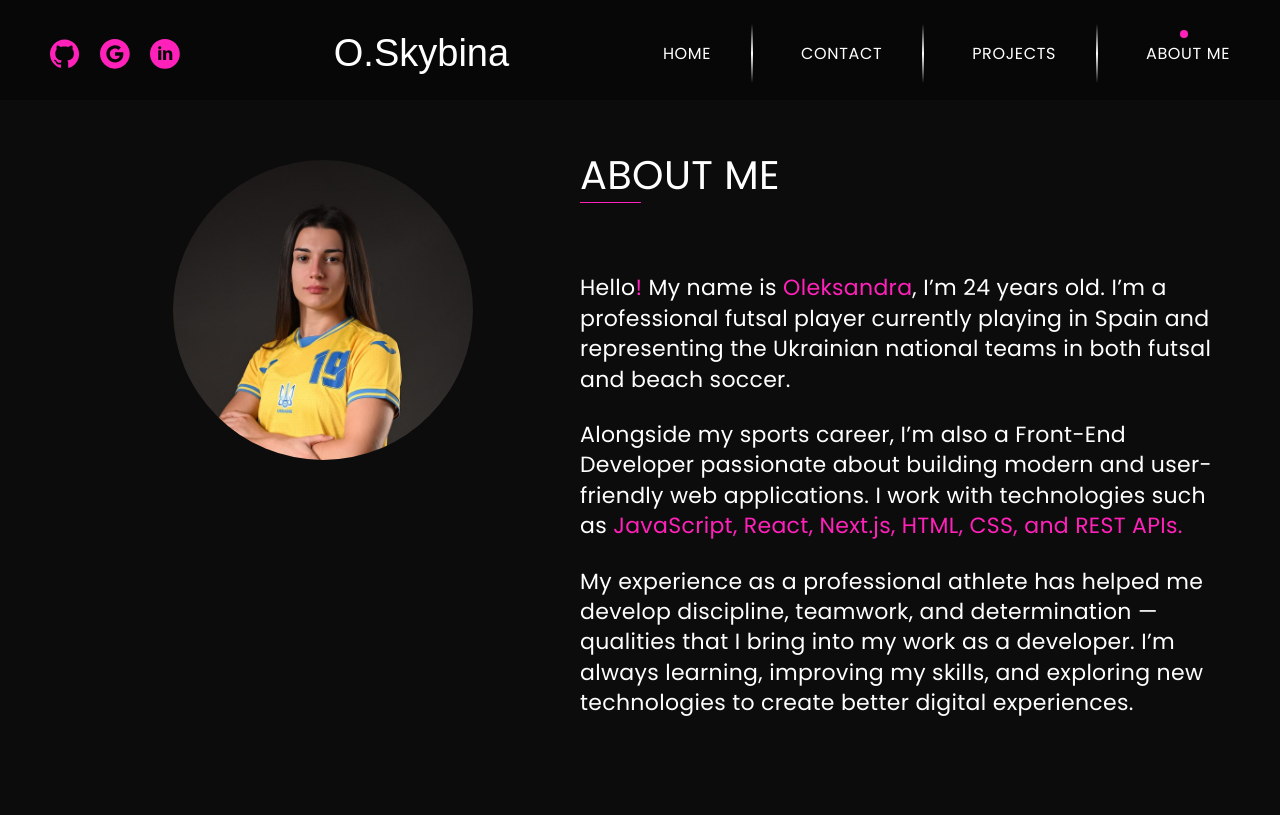
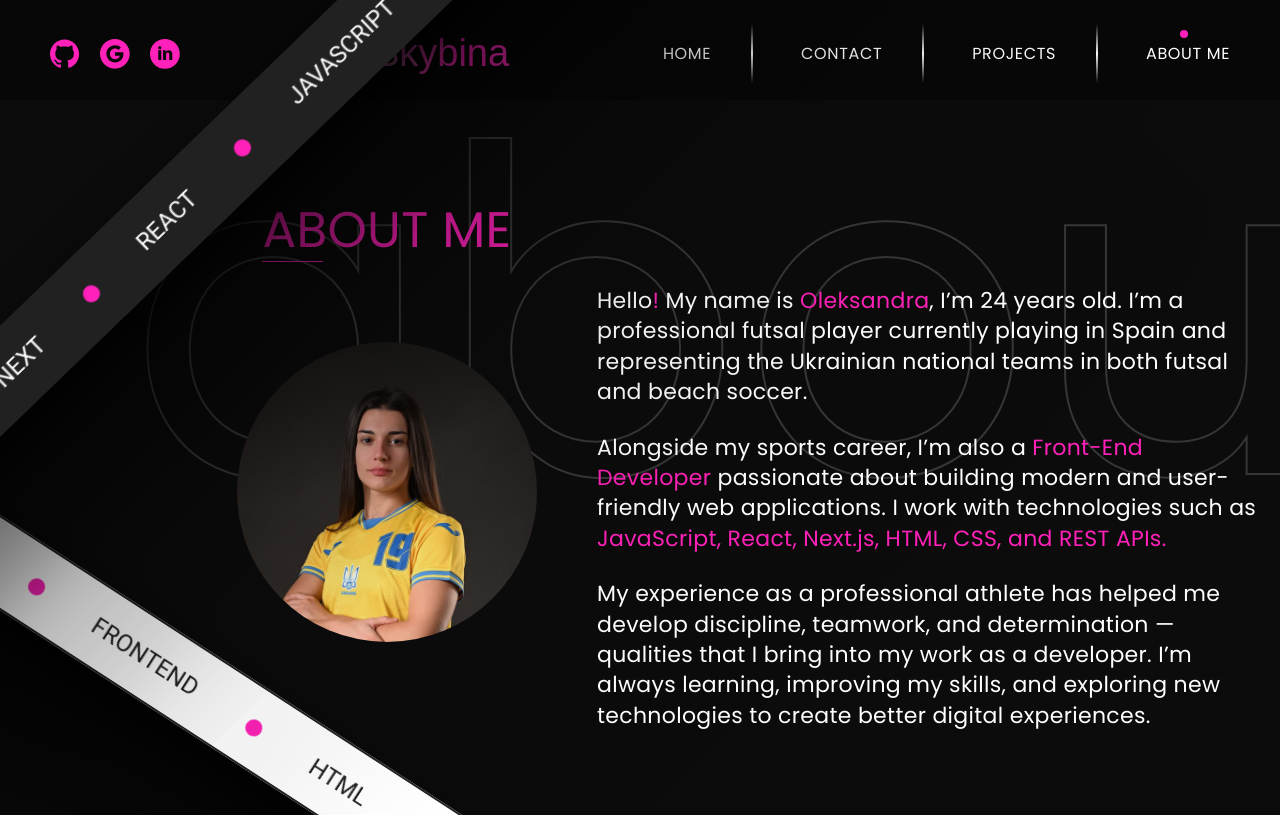
Before and after one commit to SashaSkybina11/MyPortfolio-, a Next.js app: page /about in a window 1280 px wide. Built offline with nearby package versions, Linux system fonts and the light colour scheme; a web font is replaced by a local one.

Commit message:
adaptive for the about me section

```diff
--- a/app/about/Page.module.css
+++ b/app/about/Page.module.css
@@ -1,96 +1,259 @@
 .containerAbout {
   display: flex;
-  justify-content: flex-end;
-  align-items: start;
-  gap: 107px;
-  padding-top: 160px;
+  flex-direction: column;
+  align-items: center;
+  gap: 20px;
+  padding: 120px 16px;
+  margin: 0 auto;
+
   position: relative;
+  overflow: hidden;
+}
+
+.contentAbout {
+  height: 100%;
+  max-width: 320px;
+  margin: 0 auto;
+
+  font-family: var(--font-family);
+  color: var(--white);
+
+  font-weight: 400;
+  line-height: 190%;
+  letter-spacing: 0.02em;
+
+  display: flex;
+  flex-direction: column;
+  justify-content: center;
+  align-items: center;
+  gap: 40px;
+
+  position: relative;
+  z-index: 1;
+  overflow: hidden;
 }
 
 .image {
-  flex: 0 0 300px;
-  position: relative;
-  width: 300px;
-  height: 300px;
-  border-radius: 50%;
-  overflow: hidden;
-  z-index: 3;
+  display: none;
 }
 
-.contentAbout {
-  flex: 0 0 700px;
-  max-width: 700px;
-  height: 100%;
+.imageMobaliTablet {
+  width: 170px;
+  height: 170px;
+  border-radius: 50%;
 
-  font-family: var(--font-family);
-  font-weight: 400;
-  line-height: 190%;
-  letter-spacing: 0.02em;
-  color: var(--white);
-
+  position: relative;
   z-index: 3;
+  overflow: hidden;
 }
 
 .title {
   font-size: 40px;
+
   text-transform: uppercase;
-  margin-bottom: 70px;
+  color: var(--rose);
+  z-index: 3;
+
+  font-size: 40px;
+  position: relative;
+}
+
+.title::after {
+  width: 140px;
 }
 
 .title::after {
   content: "";
   display: block;
-  width: 61px;
+  width: 120px;
   height: 1px;
   background-color: var(--rose);
-  margin-top: 12px;
+  margin: 12px auto 0;
 }
 
 .descr {
-  font-size: 22px;
-  padding-right: 50px;
-}
-
-.descr p {
-  margin-bottom: 25px;
-}
-
-.descr p:last-child {
-  margin-bottom: 0;
+  font-size: 18px;
+  display: flex;
+  flex-direction: column;
+  align-items: center;
+  gap: 25px;
 }
 
 .descr span {
   color: var(--rose);
 }
 
+.behind {
+  display: none;
+}
+
+.whiteLine,
+.grayLine {
+  display: none;
+}
+
+@media only screen and (min-width: 768px) {
+  .containerAbout {
+    padding: 120px 36px;
+  }
+
+  .contentAbout {
+    padding-top: 30px;
+    max-width: 768px;
+  }
+  .imageMobaliTablet {
+    width: 250px;
+    height: 250px;
+  }
+
+  .title {
+    font-size: 50px;
+  }
+
+  .title::after {
+    width: 140px;
+  }
+
+  .behind {
+    display: block;
+    font-size: 270px;
+
+    font-weight: 400;
+
+    line-height: 170%;
+    text-transform: lowercase;
+
+    color: transparent;
+    -webkit-text-stroke: 2px #363636;
+    user-select: none;
+    pointer-events: none;
+
+    position: absolute;
+    z-index: 0;
+
+    top: 0;
+    left: 10%;
+  }
+}
+
+@media only screen and (min-width: 1024px) {
+  .containerAbout {
+    padding: 120px 36px;
+  }
+
+  .contentAbout {
+    max-width: 1024px;
+    display: block;
+  }
+  .contentBox {
+    display: flex;
+    flex-direction: row;
+    align-items: center;
+    justify-content: space-evenly;
+    gap: 30px;
+    margin-bottom: 60px;
+  }
+
+  .image {
+    display: block;
+    width: 300px;
+    height: 300px;
+    border-radius: 50%;
+
+    position: relative;
+    z-index: 3;
+    overflow: hidden;
+  }
+
+  .title {
+    margin: 0;
+  }
+
+  .title::after {
+    width: 61px;
+    height: 1px;
+    margin: 16px 0 0;
+  }
+
+  .descr {
+    flex-direction: column;
+  }
+
+  .imageMobaliTablet {
+    display: none;
+  }
+
+  .behind {
+    top: 0;
+    left: 10%;
+    font-size: 300px;
+  }
+}
+
+@media only screen and (min-width: 1280px) {
+  .containerAbout {
+    padding: 156px 10px 84px 228px;
+  }
+
+  .contentAbout {
+    max-width: 1024px;
+    display: flex;
+    flex-direction: row;
+    gap: 60px;
+  }
+
+  .contentBox {
+    display: flex;
+    flex-direction: column-reverse;
+    justify-content: space-evenly;
+
+    align-items: center;
+
+    gap: 80px;
+    margin-bottom: 60px;
+  }
+
+  .image {
+    display: block;
+    width: 300px;
+    height: 300px;
+    border-radius: 50%;
+
+    position: relative;
+    z-index: 3;
+    overflow: hidden;
+  }
+
+  .descr {
+    flex-direction: column;
+    padding-top: 100px;
+    font-size: 22px;
+  }
+
+  .imageMobaliTablet {
+    display: none;
+  }
+
+  .behind {
+    font-size: 454px;
+    top: -70px;
+    left: 10%;
+  }
+
   /* Lines */
 
   .whiteLine,
   .grayLine {
-  user-select: none;
-}
+    display: block;
 
-.whiteLine {
-  z-index: 20;
-}
+    left: 50%;
+    transform-origin: center;
+    width: 120vw;
+    height: 80px;
 
-.grayLine {
-  z-index: 15;
-}
+    border: 2px solid var(--grey);
+    overflow: hidden;
 
-.whiteLine {
-  position: absolute;
-
-  width: 2200px;
-  height: 95px;
-
-  top: 150px;
-  left: 0px;
-  transform: translate(-62%, 0%) rotate(211deg);
-  /* transform: translate(-40%, 40%) rotate(129deg); */
-
-  background: var(--white);
-  border: 5px solid var(--grey);
     box-shadow:
       0 0 0 0 #000,
       0 27px 58px 0 rgba(0, 0, 0, 0.98),
@@ -102,22 +265,20 @@
 
   .grayLine {
     position: absolute;
-  top: 0;
-  left: 0;
+    left: 15%;
+    transform: translate(-50%) rotate(316deg);
+    background: var(--grey);
+    z-index: 15;
+  }
 
-  width: 2000px;
-  height: 90px;
-  transform: translate(-40%, 40%) rotate(305deg);
-  /* transform: translate(-7%, 680%) rotate(17deg); */
+  .whiteLine {
+    position: absolute;
+    top: 100%;
 
-  background-color: var(--grey);
-  box-shadow:
-    0 0 0 0 #000,
-    0 27px 58px 0 rgba(0, 0, 0, 0.98),
-    0 106px 106px 0 rgba(0, 0, 0, 0.85),
-    0 239px 143px 0 rgba(0, 0, 0, 0.5),
-    0 425px 170px 0 rgba(0, 0, 0, 0.15),
-    0 664px 186px 0 rgba(0, 0, 0, 0.02);
+    left: 40%;
+    transform: translate(-50%, 50%) rotate(33deg);
+    background: var(--white);
+    z-index: 10;
   }
 
   .track {
@@ -147,19 +308,7 @@
     gap: 60px;
   }
 
-.whiteText {
-  display: flex;
-  align-items: center;
-  gap: 60px;
-
-  font-family: var(--second-family);
-  font-weight: 400;
-  font-size: 30px;
-  text-transform: uppercase;
-  color: var(--grey);
-  transform: rotate(180deg);
-}
-
+  .whiteText,
   .grayText {
     display: flex;
     align-items: center;
@@ -167,8 +316,15 @@
 
     font-family: var(--second-family);
     font-weight: 400;
-  font-size: 30px;
+    font-size: 24px;
     text-transform: uppercase;
+  }
+
+  .whiteText {
+    color: var(--grey);
+  }
+
+  .grayText {
     color: var(--white);
   }
 
@@ -199,23 +355,4 @@
   .grayLine:hover .track {
     animation-play-state: paused;
   }
-
-/* Content behind */
-
-.behind {
-  font-weight: 400;
-  font-size: 454px;
-  line-height: 170%;
-  text-transform: lowercase;
-
-  position: absolute;
-  top: -205px;
-  left: 170px;
-
-  color: transparent;
-  -webkit-text-stroke: 2px #363636;
-
-  user-select: none;
-
-  z-index: 0;
 }
--- a/app/about/page.tsx
+++ b/app/about/page.tsx
@@ -5,7 +5,7 @@ import { skills } from "@/types/skills";
 const Page = () => {
   return (
     <main className={css.containerAbout}>
-      {/* <div className={css.whiteLine}>
+      <div className={css.whiteLine}>
         <div className={css.track}>
           {[...skills, ...skills].map((skill, i) => (
             <div key={i} className={css.item}>
@@ -14,8 +14,8 @@ const Page = () => {
             </div>
           ))}
         </div>
-      </div> */}
-      {/* <div className={css.grayLine}>
+      </div>
+      <div className={css.grayLine}>
         <div className={css.track}>
           {[...skills, ...skills].reverse().map((skill, i) => (
             <div key={i} className={css.item}>
@@ -24,7 +24,10 @@ const Page = () => {
             </div>
           ))}
         </div>
-      </div> */}
+      </div>
+
+      <div className={css.contentAbout}>
+        <div className={css.contentBox}>
           <div className={css.image}>
             <Image
               src="/avatar/my-photo.jpg"
@@ -33,19 +36,28 @@ const Page = () => {
               style={{ objectFit: "cover" }}
             />
           </div>
-      <div className={css.contentAbout}>
           <h1 className={css.title}>about me</h1>
+        </div>
+        <div className={css.imageMobaliTablet}>
+          <Image
+            src="/avatar/my-photo.jpg"
+            alt="My photo"
+            fill
+            style={{ objectFit: "cover" }}
+          />
+        </div>
         <div className={css.descr}>
           <p>
-            Hello<span>!</span> My name is <span> Oleksandra</span>, I&#8217;m
-            24 years old. I&#8217;m a professional futsal player currently
-            playing in Spain and representing the Ukrainian national teams in
-            both futsal and beach soccer.
+            Hello<span>!</span> My name is
+            <span> Oleksandra</span>, I&#8217;m 24 years old. I&#8217;m a
+            professional futsal player currently playing in Spain and
+            representing the Ukrainian national teams in both futsal and beach
+            soccer.
           </p>
           <p>
-            Alongside my sports career, I&#8217;m also a Front-End Developer
-            passionate about building modern and user-friendly web applications.
-            I work with technologies such as
+            Alongside my sports career, I&#8217;m also a
+            <span> Front-End Developer </span>passionate about building modern
+            and user-friendly web applications. I work with technologies such as
             <span> JavaScript, React, Next.js, HTML, CSS, and REST APIs.</span>
           </p>
           <p>
@@ -57,7 +69,7 @@ const Page = () => {
           </p>
         </div>
       </div>
-      {/* <div className={css.behind}>about</div> */}
+      <div className={css.behind}>about</div>
     </main>
   );
 };
--- a/app/contact/Page.module.css
+++ b/app/contact/Page.module.css
@@ -387,7 +387,7 @@
 @media only screen and (min-width: 1280px) {
   .contentContact {
     max-width: 1280px;
-    padding: 40px 20px 0px 350px;
+    padding: 40px 20px 0px 320px;
     display: flex;
     flex-direction: column;
     align-items: flex-start;
--- a/components/Header/Header.module.css
+++ b/components/Header/Header.module.css
@@ -164,18 +164,18 @@
     padding: 24px 50px;
   }
 
-  .logoDescr span {
+  /* .logoDescr span {
     animation: none;
-  }
+  } */
   .mobileMenuBtn {
     display: none;
   }
 
   /* Logo */
-
+  /*
   .logoDescr span:hover {
     transform: none;
-  }
+  } */
 
   /* Navigation */
 
```
Lines whose indentation alone changed are shown as unchanged.
